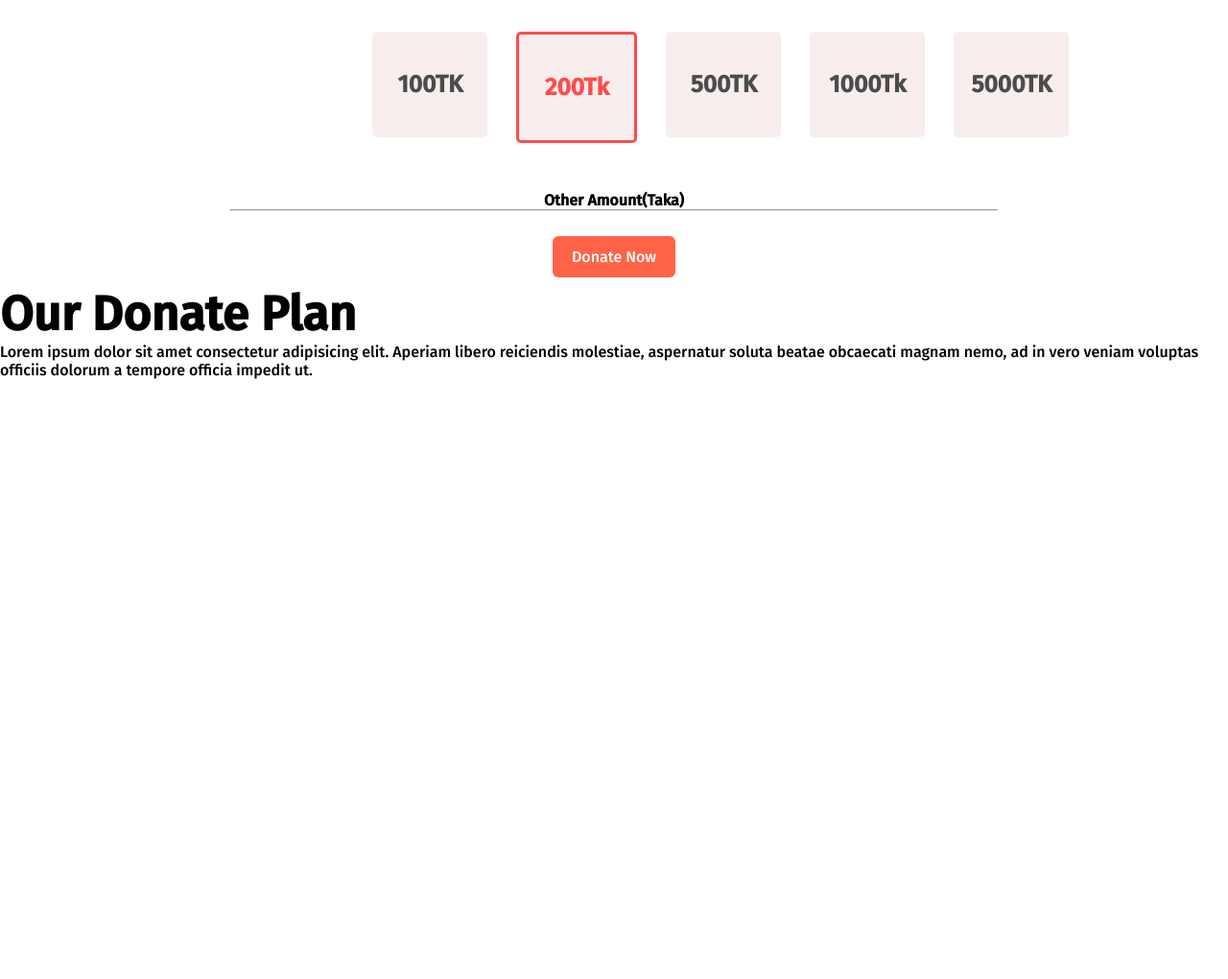
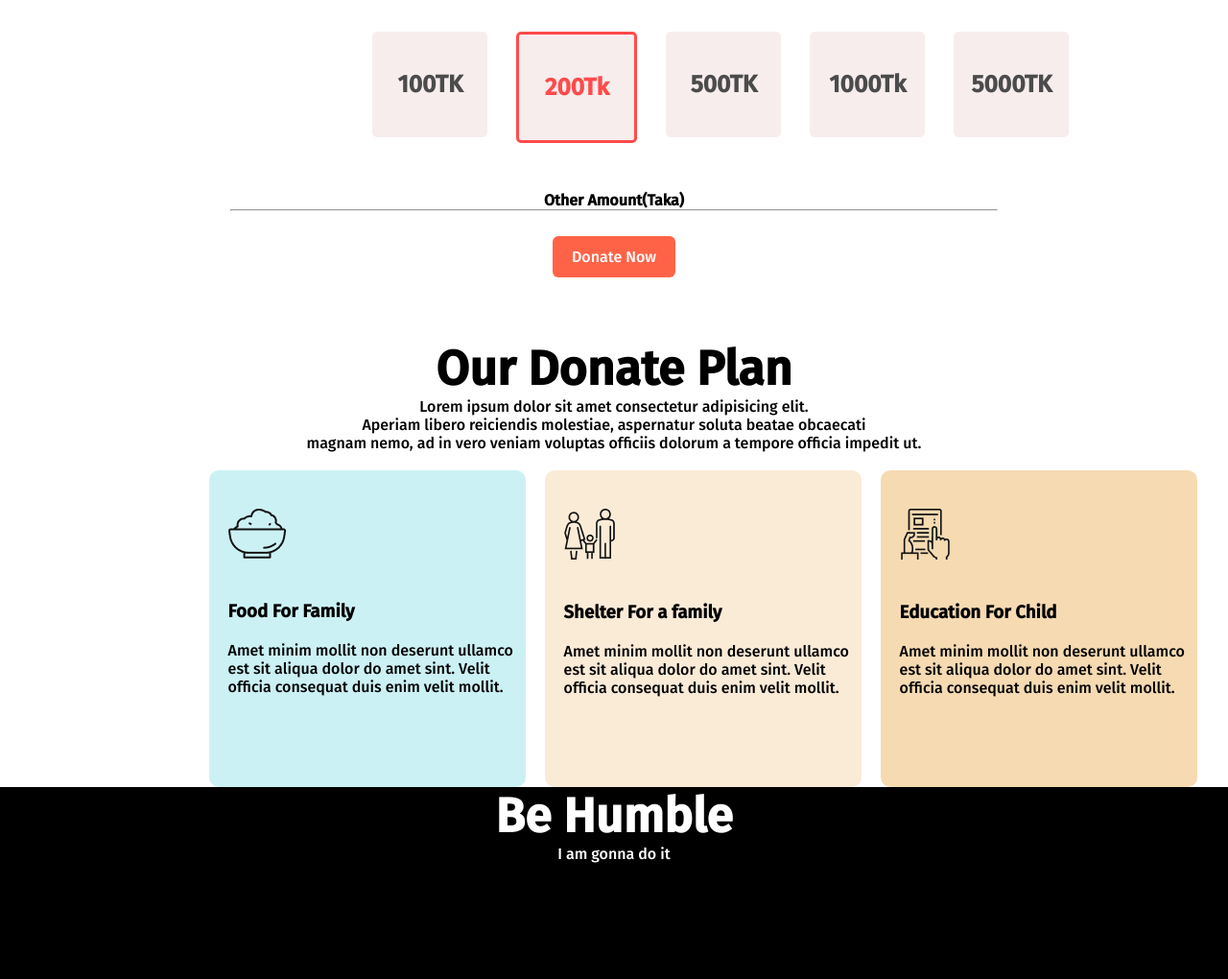
Before and after one commit to SyedShahanurShammas/Assignment1-Donate_Today, a plain HTML site: page index.html in a window 1280 px wide. Shown: the part 897-1917 px from the top of the page at 96% size. Before the commit the page ends 1292 px from the top, so only its background shows below. Drawn offline with Linux system fonts and the light colour scheme.

Commit message:
Third commit

```diff
--- a/index.html
+++ b/index.html
@@ -59,15 +59,51 @@
             <a class="Button-design" href="">Donate Now</a>
         </div>
     </section>
+    <br><br><br>
     <section class="Donate-plan">
-        <div>
+        <div class="Donate_div">
             <h1>Our Donate Plan</h1>
-            <p>Lorem ipsum dolor sit amet consectetur adipisicing elit. Aperiam libero reiciendis molestiae, aspernatur
-                soluta beatae obcaecati magnam nemo, ad in vero veniam voluptas officiis dolorum a tempore officia
-                impedit ut.</p>
+            <p>Lorem ipsum dolor sit amet consectetur adipisicing elit.
+                <br> Aperiam libero reiciendis molestiae, aspernatur
+                soluta beatae obcaecati <br> magnam nemo,
+                ad in vero veniam voluptas officiis dolorum a tempore officia
+                impedit ut.
+            </p>
+        </div>
+        <br>
+        <div class="container_div2">
+            <div class="card" id="first_card">
+                <img src="icon/food.png" alt="">
+                <h3>Food For Family</h3>
+                <p>Amet minim mollit non deserunt
+                    ullamco est sit aliqua dolor do amet
+                    sint. Velit officia consequat duis enim
+                    velit mollit.</p>
+            </div>
+            <div class="card" id="second_card">
+                <img src="icon/shelter.png" alt="">
+                <h3>Shelter For a family</h3>
+                <p>Amet minim mollit non deserunt
+                    ullamco est sit aliqua dolor do amet
+                    sint. Velit officia consequat duis enim
+                    velit mollit.</p>
+            </div>
+            <div class="card" id="third_card">
+
+                <img src="icon/Frame-1.png" alt="">
+                <h3>Education For Child</h3>
+                <p>Amet minim mollit non deserunt
+                    ullamco est sit aliqua dolor do amet
+                    sint. Velit officia consequat duis enim
+                    velit mollit.</p>
+            </div>
 
         </div>
     </section>
+    <footer>
+        <h1>Be Humble</h1>
+        <p>I am gonna do it</p>
+    </footer>
 </body>
 
 </html>
--- a/style.css
+++ b/style.css
@@ -65,10 +65,64 @@ h1 {
     color: red;
 }
 
+.hr {
+    width: 20%;
+}
+
 .amount {
     margin-top: 5%;
     width: 800px;
     margin: 0 auto;
     padding: 20px;
+}
+
+.Donate_div {
+    text-align: center;
+    margin: auto;
+}
+
+.container_div2 {
+    display: flex;
+    margin-left: 17%;
+    gap: 20px;
+}
+
+.card {
+    width: 330px;
+    height: 330px;
+    border-radius: 10px;
+}
+
+.card img {
+    margin: 40px;
+    margin-left: 20px;
+}
+
+#first_card {
+    background-color: rgb(204, 241, 244);
 
 }
+
+#second_card {
+    background-color: antiquewhite;
+}
+
+#third_card {
+    background-color: rgb(245, 218, 178);
+}
+
+.card h3 {
+    margin-left: 20px;
+}
+
+.card p {
+    margin-left: 20px;
+    margin-top: 20px;
+}
+
+footer {
+    background-color: black;
+    color: white;
+    text-align: center;
+    height: 200px;
+}
```
Also changed, not shown: icon/Frame-1.png (added), icon/food.png (added), icon/shelter.png (added).
